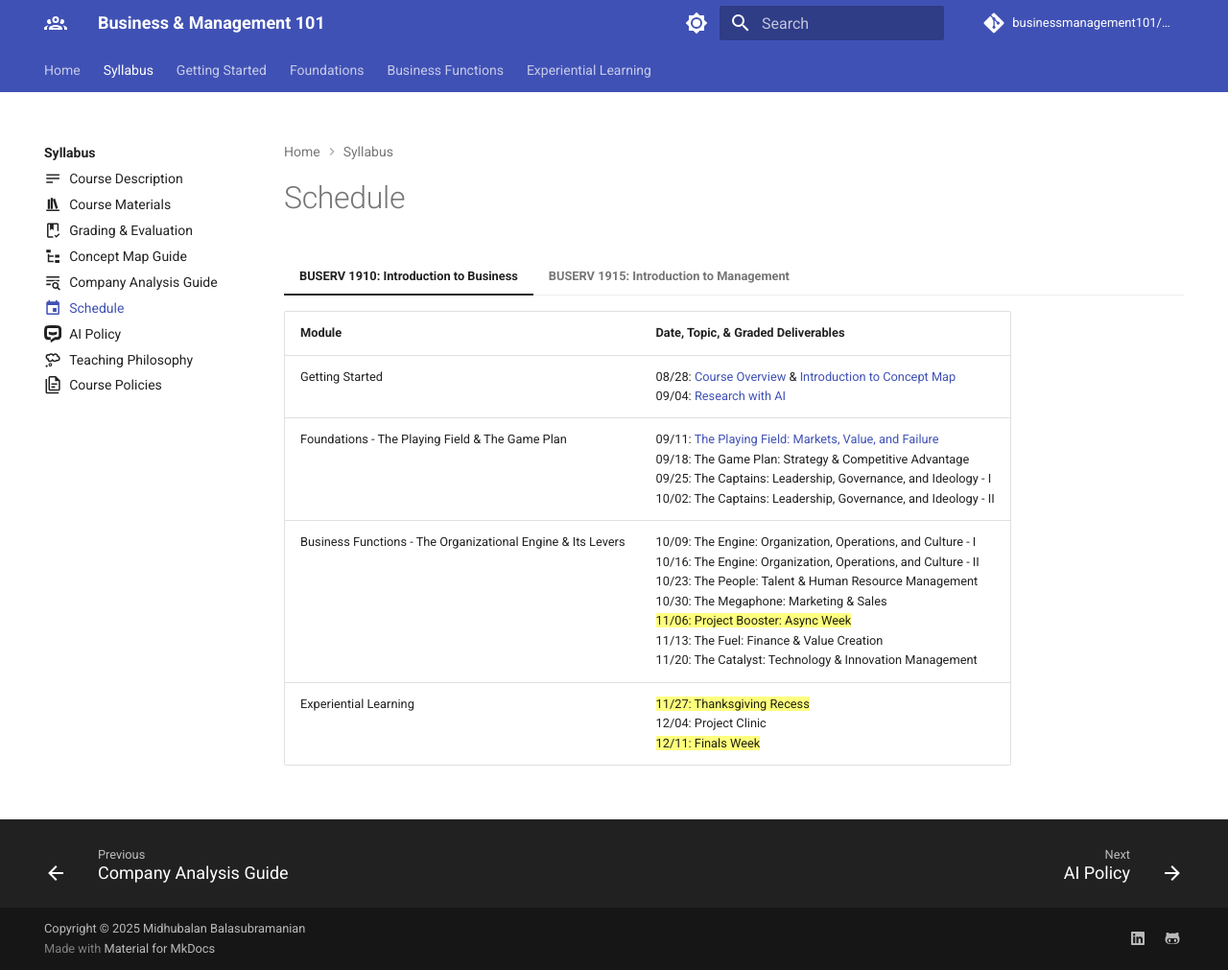
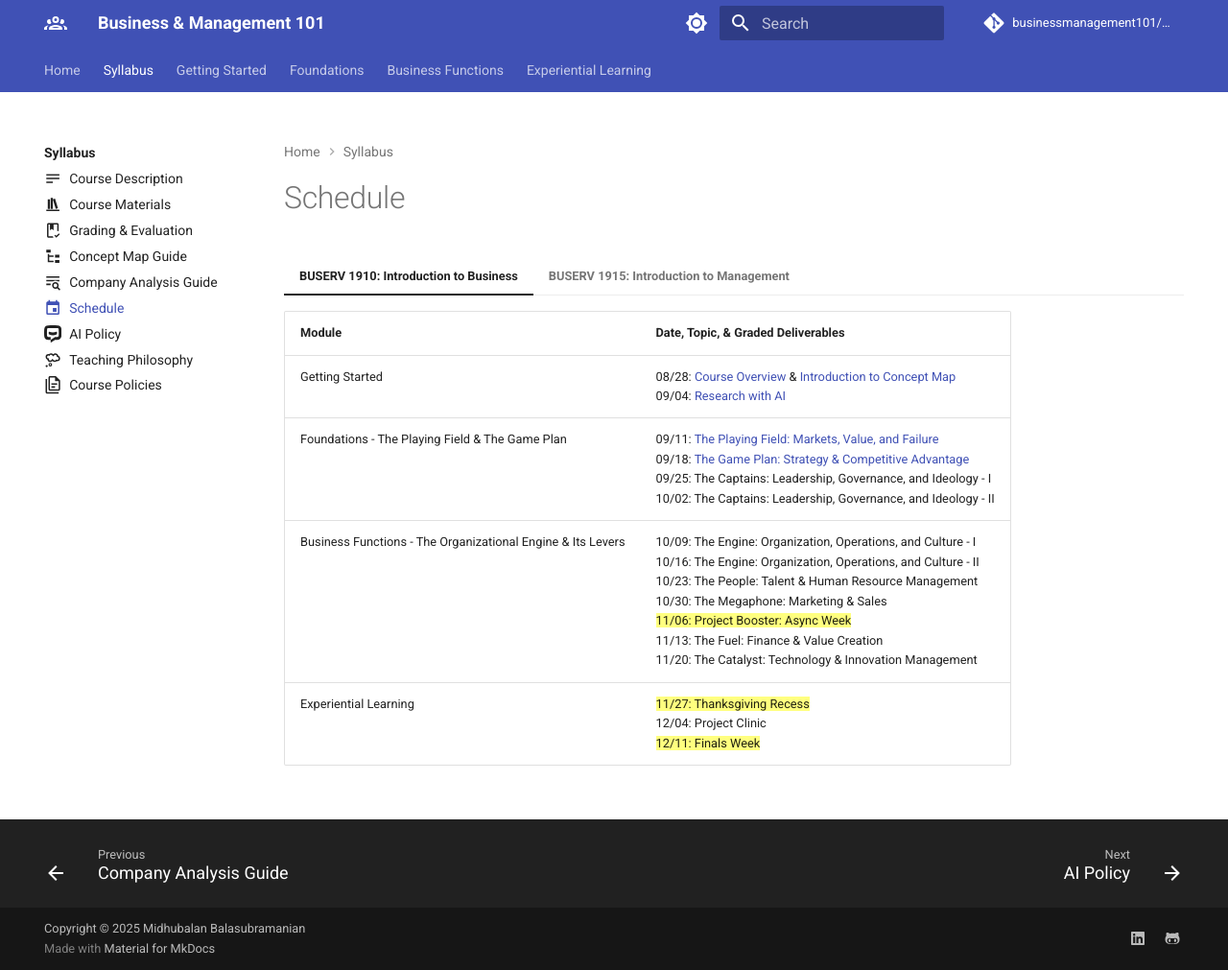
Before and after one commit to businessmanagement101/businessmanagement101.github.io, an MkDocs documentation site: the page built from docs/syllabus/schedule.md, in a window 1280 px wide and 1011 px high. Shown: the whole window at 96% size. Built offline with MkDocs 1.6.1 and Material for MkDocs 9.7.7, drawn with Linux system fonts in a browser that asks for light colours; comment, search, counter and statistics services are not loaded; part of the change alters nothing that is shown.

```diff
--- a/docs/syllabus/schedule.md
+++ b/docs/syllabus/schedule.md
@@ -10,13 +10,13 @@ hide:
     | Module | Date, Topic, &  Graded Deliverables |
     | :---- | :---- |
     | Getting Started | 08/28: [Course Overview](course-description.md) & [Introduction to Concept Map](../getting-started/concept-map/index.md) <br> 09/04: [Research with AI](../getting-started/research-with-ai/index.md) |
-    | Foundations \- The Playing Field & The Game Plan | 09/11: [The Playing Field: Markets, Value, and Failure](../foundations/value-market-failure.md) <br> 09/18: The Game Plan: Strategy & Competitive Advantage <br> 09/25: The Captains: Leadership, Governance, and Ideology \- I <br> 10/02: The Captains: Leadership, Governance, and Ideology \- II |
+    | Foundations \- The Playing Field & The Game Plan | 09/11: [The Playing Field: Markets, Value, and Failure](../foundations/value-market-failure.md) <br> 09/18: [The Game Plan: Strategy & Competitive Advantage](../foundations/strategy-advantage.md) <br> 09/25: The Captains: Leadership, Governance, and Ideology \- I <br> 10/02: The Captains: Leadership, Governance, and Ideology \- II |
     | Business Functions \- The Organizational Engine & Its Levers | 10/09: The Engine: Organization, Operations, and Culture \- I <br> 10/16: The Engine: Organization, Operations, and Culture \- II <br> 10/23: The People: Talent & Human Resource Management <br> 10/30: The Megaphone: Marketing & Sales <br> ==11/06: Project Booster: Async Week== <br> 11/13: The Fuel: Finance & Value Creation <br> 11/20: The Catalyst: Technology & Innovation Management |
     | Experiential Learning | ==11/27: Thanksgiving Recess== <br> 12/04: Project Clinic <br> ==12/11: Finals Week==  |
 === "BUSERV 1915: Introduction to Management"
     | Module | Date, Topic, &  Graded Deliverables |
     | :---- | :---- |
     | Getting Started | 08/26: [Course Overview](course-description.md) & [Introduction to Concept Map](../getting-started/concept-map/index.md) <br> 09/02: [Research with AI](../getting-started/research-with-ai/index.md) |
-    | Foundations \- The Playing Field & The Game Plan | 09/09: [The Playing Field: Markets, Value, and Failure](../foundations/value-market-failure.md) <br> 09/16: The Game Plan: Strategy & Competitive Advantage <br> 09/23: The Captains: Leadership, Governance, and Ideology \- I <br> 09/30: The Captains: Leadership, Governance, and Ideology \- II |
+    | Foundations \- The Playing Field & The Game Plan | 09/09: [The Playing Field: Markets, Value, and Failure](../foundations/value-market-failure.md) <br> 09/16: [The Game Plan: Strategy & Competitive Advantage](../foundations/strategy-advantage.md) <br> 09/23: The Captains: Leadership, Governance, and Ideology \- I <br> 09/30: The Captains: Leadership, Governance, and Ideology \- II |
     | Business Functions \- The Organizational Engine & Its Levers | 10/07: The Engine: Organization, Operations, and Culture \- I <br> 10/14: The Engine: Organization, Operations, and Culture \- II <br> 10/21: The People: Talent & Human Resource Management <br> 10/28: The Megaphone: Marketing & Sales <br> ==11/04: Project Booster: Async Week== <br> 11/11: The Fuel: Finance & Value Creation <br> 11/18: The Catalyst: Technology & Innovation Management |
     | Experiential Learning | ==11/25: Thanksgiving Recess== <br> 12/02: Project Clinic <br> ==12/09: Finals Week==  |
```
